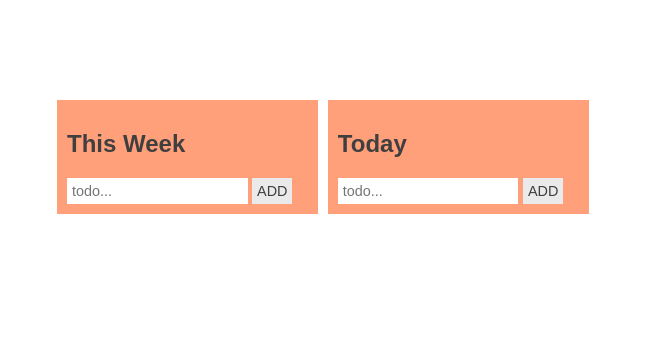
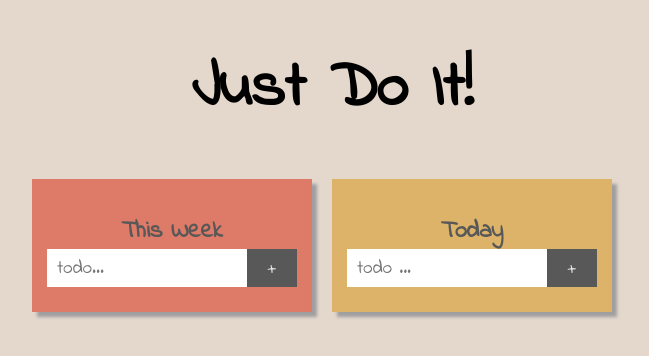
Before and after one commit to anthonyjsilva/just-do-it, a plain HTML site: page index.html in a window 1280 px wide. Shown: the whole page, without its empty margins (308-957 px from the left). Drawn offline with Linux system fonts and the light colour scheme.

Commit message:
cleaned up css, began implementing edit mode toggling

```diff
--- a/index.html
+++ b/index.html
@@ -4,18 +4,22 @@
 <head>
   <meta charset="utf-8">
   <title>Just Do It!</title>
+  <link href="https://fonts.googleapis.com/css?family=Indie+Flower" rel="stylesheet">
+
   <link rel="stylesheet" href="style.css">
 </head>
 
 <body>
+  <header>
+    <h1>Just Do It!</h1>
+  </header>
   <div class="wrapper">
-
-    <div class="list">
+    <div class="list" style="background-color:var(--note-color-red)">
       <div class="list-header">
         <h2>This Week</h2>
         <div class="input-container">
           <input class='list-input' type="text" placeholder="todo...">
-          <input class="add-btn" type="submit" name="" value="ADD">
+          <div class="add-btn">+</div>
         </div>
       </div>
       <div class="list-items">
@@ -26,8 +30,8 @@
       <div class="list-header">
         <h2>Today</h2>
         <div class="input-container">
-          <input class='list-input' type="text" placeholder="todo...">
-          <input class="add-btn" type="submit" name="" value="ADD">
+          <input class='list-input' type="text" placeholder="todo ...">
+          <div class="add-btn">+</div>
         </div>
       </div>
       <div class="list-items">
--- a/script.js
+++ b/script.js
@@ -12,6 +12,7 @@ const listItems = Array.prototype.slice.call(document.querySelectorAll('.list-it
 console.log(inputs);
 console.log(listItems);
 
+let EDIT_MODE = false;
 
 // TODO: transition to using data structures instead of so much dom manipulation
 const todos = {};
@@ -24,9 +25,22 @@ todos.today.push('study');
 //
 
 window.addEventListener('keydown', e => {
-  if (e.key === 'c')
+  if (e.key === 'e') {
+    EDIT_MODE = !EDIT_MODE;
+    let inputs = Array.prototype.slice.call(document.querySelectorAll('.input-container'));
+    console.log(inputs);
+    inputs.forEach(input => {
+      input.style.display = EDIT_MODE ? 'flex' : 'none';
+    });
+
+    console.log('toggle edit mode');
+  }
+});
+window.addEventListener('keydown', e => {
+  if (e.key === 'c') {
     localStorage.clear();
     console.log('cleared storage');
+  }
 });
 
 inputs.forEach((input, index) => {
--- a/style.css
+++ b/style.css
@@ -1,101 +1,106 @@
+
+/*
+  custom css variables
+*/
 :root {
-  --heading-color: #403f3f;
+  --heading-color: #585858;
   --white: white;
   --gray: #eaeaea;
+  --note-color-orange: #dcb368;
+  --note-color-red: #de7a68;
+  --bg-color: #e4d8cd;
+  --font-cursive: 'Indie Flower', cursive;
+}
+
+html, body {
+  height: 100%;
 }
 
 body {
   margin: 0;
   box-sizing: border-box;
-  font-family: 'arial';
+  font-family: var(--font-cursive);
+  background: var(--bg-color);
+  display: flex;
+  flex-wrap: wrap;
+  align-items: center;
+  justify-content: center;
+  align-content: flex-start;
+}
+
+header h1 {
+  font-size: 4em;
 }
 
 .wrapper {
-  width: 550px;
-  margin: auto;
-  padding-top: 100px;
+  flex-basis: 100%;
   display: flex;
+  justify-content: center;
   align-items: flex-start;
+
 }
 
 .list {
-  background-color: lightsalmon;
-  /*color: white;*/
-  margin-right: 10px;
-  /*color: white;*/
-  padding: 10px;
-  /*border-radius: 10px;*/
-  /*text-align: center;*/
+  background-color: var(--note-color-orange);
+  box-shadow: 5px 5px 3px 0px #a09f9f;
+  margin-right: 20px;
+  padding: 15px;
+  width: 250px;
   display: flex;
   flex-wrap: wrap;
-  max-width: 250px;
 }
 
 .list-header {
+  color: var(--heading-color);
   width: 100%;
-  text-align: left;
-  color: var(--heading-color);
+  text-align: center;
+}
+
+.list-header h2 {
+  margin-bottom: 0px;
 }
 
 .list-items {
+  color: var(--heading-color);
   width: 100%;
-  margin: 0;
+  margin-top: 10px;
   display: flex;
   flex-wrap: wrap;
-  color: var(--heading-color);
 }
 
 .list-items div {
-  flex-grow: 1;
+  font-size: 1.4em;
   flex-basis: 100%;
-  /*border-radius: 10px;*/
-  background-color: var(--gray);
-  margin-top: 10px;
-  padding: 10px;
+  padding: 2px;
 }
 
 .list-items div:hover {
-  background-color: white;
-  color: gray;
-
+  color: var(--gray);
 }
 
-.button {
-  /*border-radius: 5px;*/
-  background-color: var(--gray);
-  color: black;
-  margin-top: 10px;
-  padding: 5px;
+.input-container {
+  display: flex;
 }
 
-.list-item {
-  flex-basis: 100%;
-}
-
-.add-btn {
-  color: var(--header-color);
-  background-color: var(--gray);
-  border-radius: 0;
-  font-size: .9em;
-}
-
-.add-btn:hover {
-  color: gray;
-  background-color: white;
-
-}
-input {
-  padding: 5px;
+.list-input {
+  box-sizing: border-box;
+  outline: none;
+  font-size: 1.2em;
+  font-family: var(--font-cursive);
+  width: 80%;
+  padding: 5px 5px 5px 10px;
   border: 0;
 }
 
-input[type="text"] {
-  box-sizing: border-box;
-  outline: none;
-  font-size: .9em;
-  width: 75%;
+
+.add-btn {
+  background-color: var(--heading-color);
+  color: var(--gray);
+  font-size: 1.2em;
+  padding: 5px;
+  flex-grow: 1;
 }
-
-input[type="text"]:hover {
-  box-shadow: none;
+.add-btn:hover {
+  color: var(--heading-color);
+  background-color: var(--gray);
 }
```
